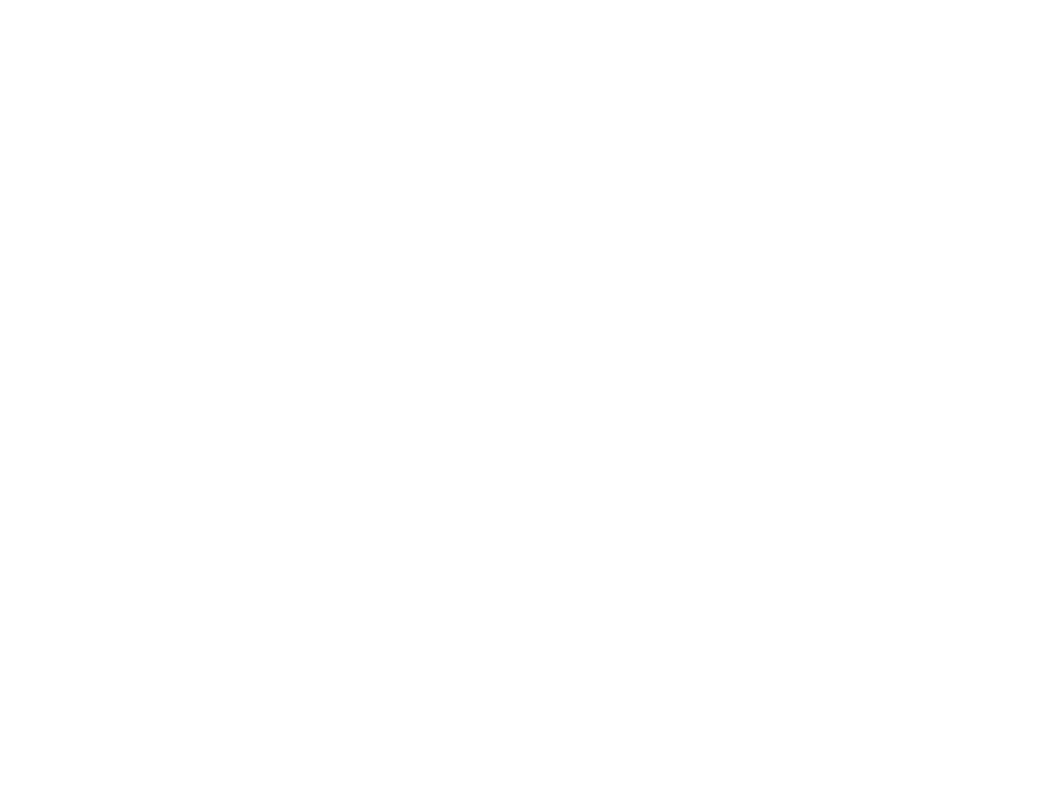
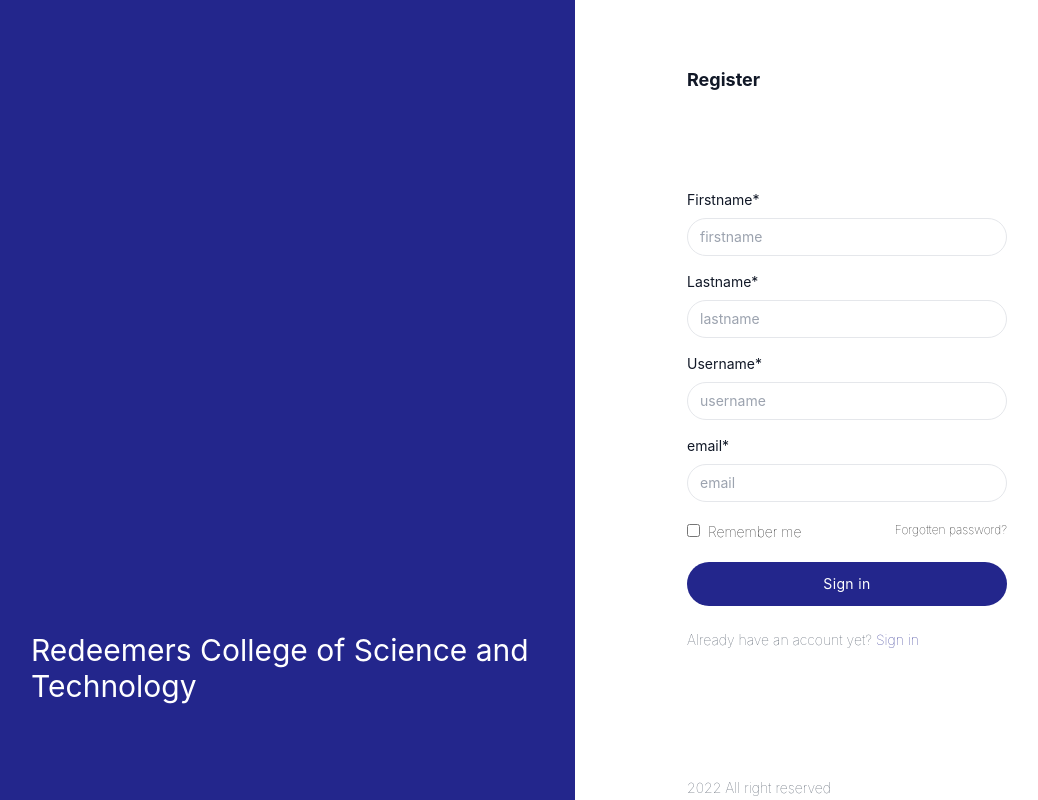
Before and after one commit to focus110/application-portal, a React (Create React App) app: page /register in a window 1280 px wide. Before the commit this address had no page. Shown: the whole page, without its empty margins (65-1103 px from the left). Built offline with nearby package versions, Linux system fonts and the light colour scheme; the HTML template or start-up script is replaced by a standard one.

Commit message:
register & login frontend

```diff
--- a/src/App.js
+++ b/src/App.js
@@ -1,16 +1,16 @@
-import React from 'react'
-import './App.css';
-import { BrowserRouter as Router, Routes, Route } from 'react-router-dom'
+import React from "react";
+import "./App.css";
+import { BrowserRouter as Router, Routes, Route } from "react-router-dom";
 
-import LoginPage from './components/pages/LoginPage'
-import RegisterPage from './components/pages/RegisterPage'
+import LoginPage from "./components/pages/LoginPage";
+import RegisterPage from "./components/pages/RegisterPage";
 
 function App() {
   return (
     <Router>
       <Routes>
-        <Route path="/login" element={ <LoginPage /> } />
-        <Route path="/" element={ <RegisterPage /> } />
+        <Route path="/" element={<LoginPage />} />
+        <Route path="/register" element={<RegisterPage />} />
       </Routes>
     </Router>
   );
--- a/src/components/pages/LoginPage.js
+++ b/src/components/pages/LoginPage.js
@@ -1,9 +1,104 @@
-import React from 'react'
+import React, { useState } from "react";
+import { Link } from "react-router-dom";
 
 const LoginPage = () => {
+  // const [setpassword, password] = useState("");
+  // const [setusername, username] = useState("");
+  // const [setpasswordtype, passwordtype] = useState("password");
+
   return (
-    <div>LoginPage</div>
-  )
-}
+    <div className="min-h-screen w-full flex justify-center lg:justify-start items-center">
+      <div className="bg-rectem-50 w-6/12 h-screen hidden lg:block">
+        <div className="text-3xl text-white p-24 absolute left-0 bottom-0">
+          Redeemers College of Science and <br /> Technology
+        </div>
+      </div>
+      <div className="w-full lg:w-5/12 flex-1 max-w-xs lg:ml-28">
+        <div>
+          <div className="bg-white rounded w-full mb-6">
+            <h1 className="text-lg text-gray-900 font-bold mt-16 mb-24">
+              Login to your account
+            </h1>
 
-export default LoginPage
+            <form>
+              <form className="mb-4">
+                <label className="block text-sm text-gray-900 mb-2">
+                  Email address
+                </label>
+                <input
+                  id="email"
+                  type="email"
+                  className="block w-full rounded-3xl border bg-white py-2 px-3 text-sm"
+                  name="email"
+                  placeholder="email"
+                  required
+                  autofocus
+                />
+              </form>
+
+              <form className="mb-4">
+                <div className="w-full flex justify-between items-center">
+                  <label
+                    for="password"
+                    className="block text-sm text-gray-900 mb-2"
+                  >
+                    Password
+                  </label>
+                </div>
+                <input
+                  id="password"
+                  type="password"
+                  className="block w-full rounded-3xl border bg-white py-2 px-3 text-sm"
+                  name="password"
+                  placeholder="password"
+                  required
+                />
+              </form>
+
+              <div className="flex justify-between pt-1 pb-5 text-sm text-gray-darker font-thin">
+                <label>
+                  <input
+                    className="mr-1"
+                    type="checkbox"
+                    name="remember"
+                    id="remember"
+                  />{" "}
+                  Remember me
+                </label>
+                <a
+                  className="text-xs font-thin text-blue no-underline hover:underline"
+                  href="#"
+                >
+                  Forgotten password?
+                </a>
+              </div>
+
+              <a
+                href="/register"
+                className="block w-full text-center bg-rectem-50 text-white rounded-3xl py-3 text-sm tracking-wide"
+              >
+                Sign Up
+              </a>
+            </form>
+          </div>
+
+          <p className="text-center lg:text-left text-sm text-gray-600 font-thin mb-32">
+            Don't have an account yet?{" "}
+            <a
+              href="/register"
+              class="text-blue-500 no-underline hover:underline"
+            >
+              Sign up
+            </a>
+          </p>
+
+          <p className="text-center lg:text-left text-sm text-gray-600 font-thin">
+            2022 All right reserved
+          </p>
+        </div>
+      </div>
+    </div>
+  );
+};
+
+export default LoginPage;
--- a/src/components/pages/RegisterPage.js
+++ b/src/components/pages/RegisterPage.js
@@ -1,9 +1,126 @@
-import React from 'react'
+import React from "react";
 
 const RegisterPage = () => {
   return (
-    <div>RegisterPage</div>
-  )
-}
+    <div className="min-h-screen w-full flex justify-center lg:justify-start items-center">
+      <div className="bg-rectem-50 w-6/12 h-screen hidden lg:block">
+        <div className="text-3xl text-white p-24 absolute left-0 bottom-0">
+          Redeemers College of Science and <br /> Technology
+        </div>
+      </div>
+      <div className="w-full lg:w-5/12 flex-1 max-w-xs lg:ml-28">
+        <div>
+          <div className="bg-white rounded w-full mb-6">
+            <h1 className="text-lg text-gray-900 font-bold mt-16 mb-24">
+              Register
+            </h1>
 
-export default RegisterPage
+            <form>
+              <form className="mb-4">
+                <label className="block text-sm text-gray-900 mb-2">
+                  Firstname*
+                </label>
+                <input
+                  id="email"
+                  type="email"
+                  className="block w-full rounded-3xl border bg-white py-2 px-3 text-sm"
+                  name="email"
+                  placeholder="firstname"
+                  required
+                  autofocus
+                />
+              </form>
+
+              <form className="mb-4">
+                <label className="block text-sm text-gray-900 mb-2">
+                  Lastname*
+                </label>
+                <input
+                  id="email"
+                  type="email"
+                  className="block w-full rounded-3xl border bg-white py-2 px-3 text-sm"
+                  name="email"
+                  placeholder="lastname"
+                  required
+                  autofocus
+                />
+              </form>
+
+              <form className="mb-4">
+                <label className="block text-sm text-gray-900 mb-2">
+                  Username*
+                </label>
+                <input
+                  id="email"
+                  type="email"
+                  className="block w-full rounded-3xl border bg-white py-2 px-3 text-sm"
+                  name="email"
+                  placeholder="username"
+                  required
+                  autofocus
+                />
+              </form>
+
+              <form className="mb-4">
+                <div className="w-full flex justify-between items-center">
+                  <label
+                    for="password"
+                    className="block text-sm text-gray-900 mb-2"
+                  >
+                    email*
+                  </label>
+                </div>
+                <input
+                  id="password"
+                  type="password"
+                  className="block w-full rounded-3xl border bg-white py-2 px-3 text-sm"
+                  name="password"
+                  placeholder="email"
+                  required
+                />
+              </form>
+
+              <div className="flex justify-between pt-1 pb-5 text-sm text-gray-darker font-thin">
+                <label>
+                  <input
+                    className="mr-1"
+                    type="checkbox"
+                    name="remember"
+                    id="remember"
+                  />{" "}
+                  Remember me
+                </label>
+                <a
+                  className="text-xs font-thin text-blue no-underline hover:underline"
+                  href="#"
+                >
+                  Forgotten password?
+                </a>
+              </div>
+
+              <a
+                href="/"
+                className="block w-full text-center bg-rectem-50 text-white rounded-3xl py-3 text-sm tracking-wide"
+              >
+                Sign in
+              </a>
+            </form>
+          </div>
+
+          <p className="text-center lg:text-left text-sm text-gray-600 font-thin mb-32">
+            Already have an account yet?{" "}
+            <a href="/" class="text-rectem-50 no-underline hover:underline">
+              Sign in
+            </a>
+          </p>
+
+          <p className="text-center lg:text-left text-sm text-gray-600 font-thin">
+            2022 All right reserved
+          </p>
+        </div>
+      </div>
+    </div>
+  );
+};
+
+export default RegisterPage;
--- a/tailwind.config.js
+++ b/tailwind.config.js
@@ -1,9 +1,13 @@
 module.exports = {
-  content: [
-    "./src/**/*.{js,jsx,ts,tsx}",
-  ],
+  content: ["./src/**/*.{js,jsx,ts,tsx}"],
   theme: {
-    extend: {},
+    extend: {
+      colors: {
+        rectem: {
+          50: "#23268C",
+        },
+      },
+    },
   },
   plugins: [],
-}
+};
```
Also changed, not shown: src/images/Frame 1.png (added), src/images/Frame 2.jpg (added).
